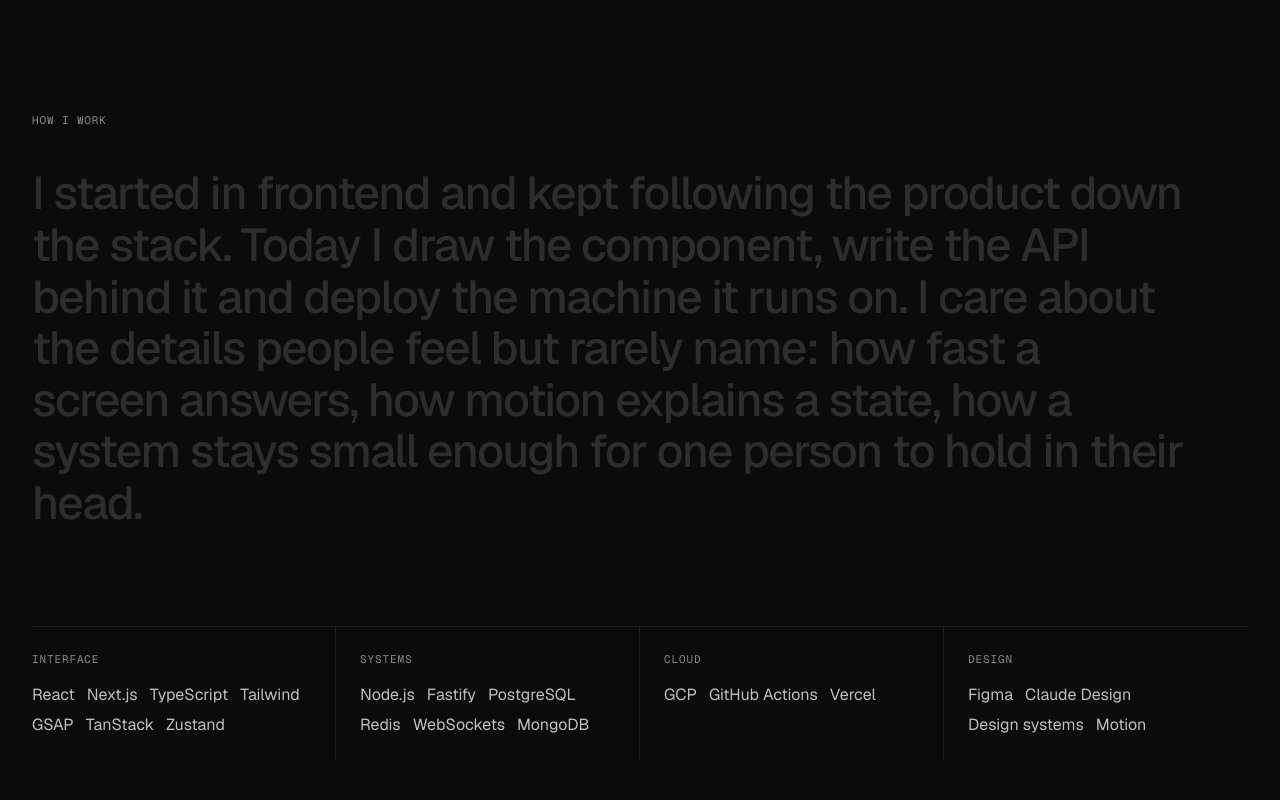
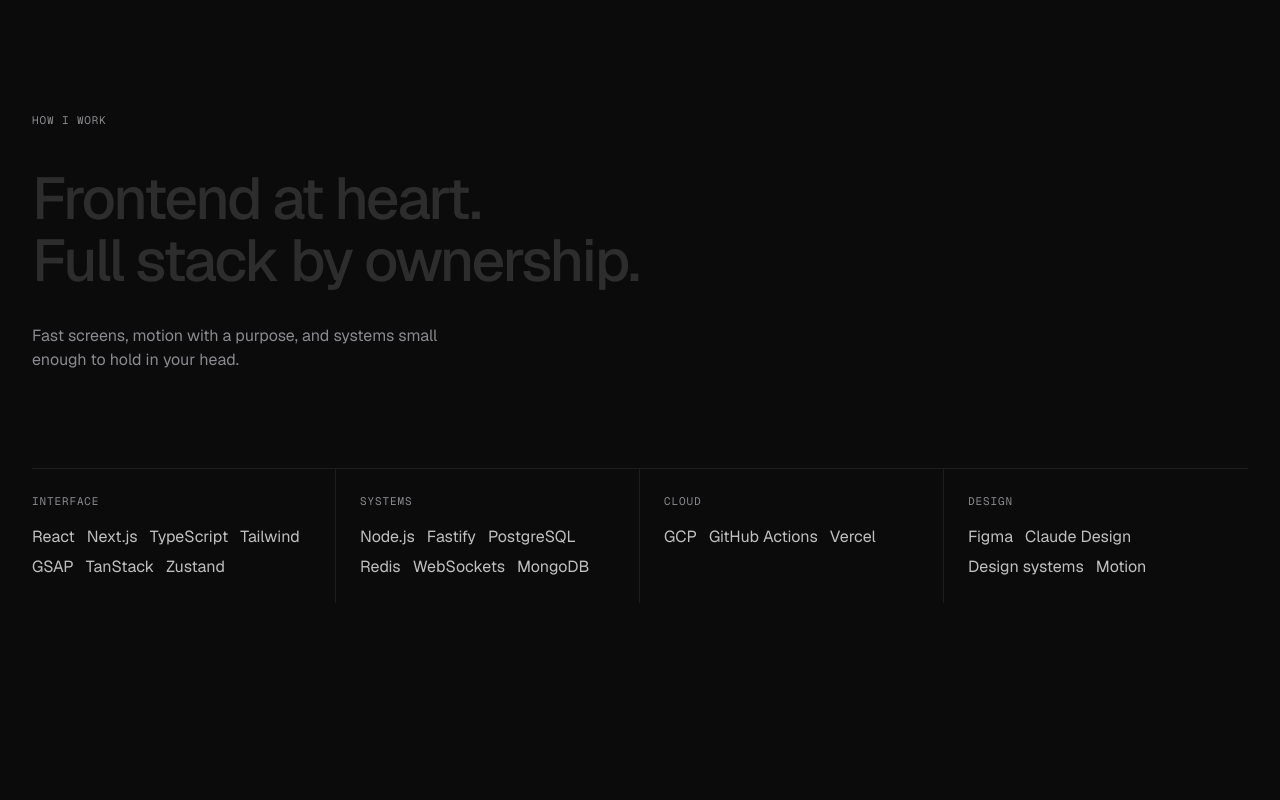
Before and after one commit to LoneWolfXVII/portfolio, a Next.js app: page / in a window 1280 px wide. Shown: the part 8420-9220 px from the top of the page. Built offline with nearby package versions, Linux system fonts and the light colour scheme.

Commit message:
copy: cut About to two lines

```diff
--- a/src/components/sections/about.tsx
+++ b/src/components/sections/about.tsx
@@ -25,7 +25,7 @@ export function About() {
 								scrollTrigger: {
 									trigger: '[data-scrub]',
 									start: 'top 80%',
-									end: 'bottom 45%',
+									end: 'bottom 60%',
 									scrub: true,
 								},
 							},
@@ -50,13 +50,15 @@ export function About() {
 				</h2>
 				<p
 					data-scrub
-					className="max-w-6xl text-[clamp(1.75rem,3.6vw,3.25rem)] font-medium leading-[1.12] tracking-[-0.03em]"
+					className="max-w-5xl text-[clamp(2rem,4.6vw,4.25rem)] font-medium leading-[1.05] tracking-[-0.04em]"
 				>
-					I started in frontend and kept following the product down the stack. Today I
-					draw the component, write the API behind it and deploy the machine it runs
-					on. I care about the details people feel but rarely name: how fast a screen
-					answers, how motion explains a state, how a system stays small enough for
-					one person to hold in their head.
+					Frontend at heart.
+					<br />
+					Full stack by ownership.
+				</p>
+				<p className="mt-8 max-w-md text-muted">
+					Fast screens, motion with a purpose, and systems small enough to hold in
+					your head.
 				</p>
 
 				<dl className="mt-24 grid border-t border-line sm:grid-cols-2 lg:grid-cols-4">
```
